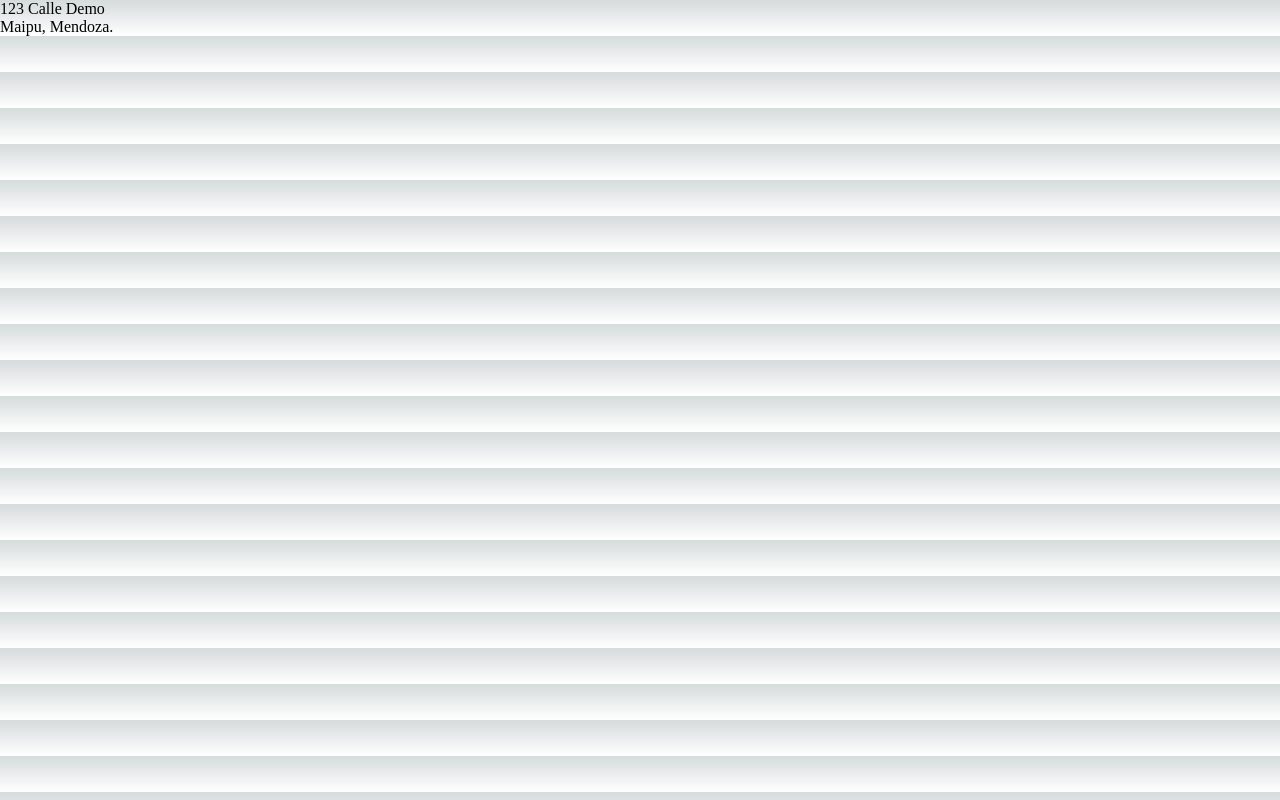
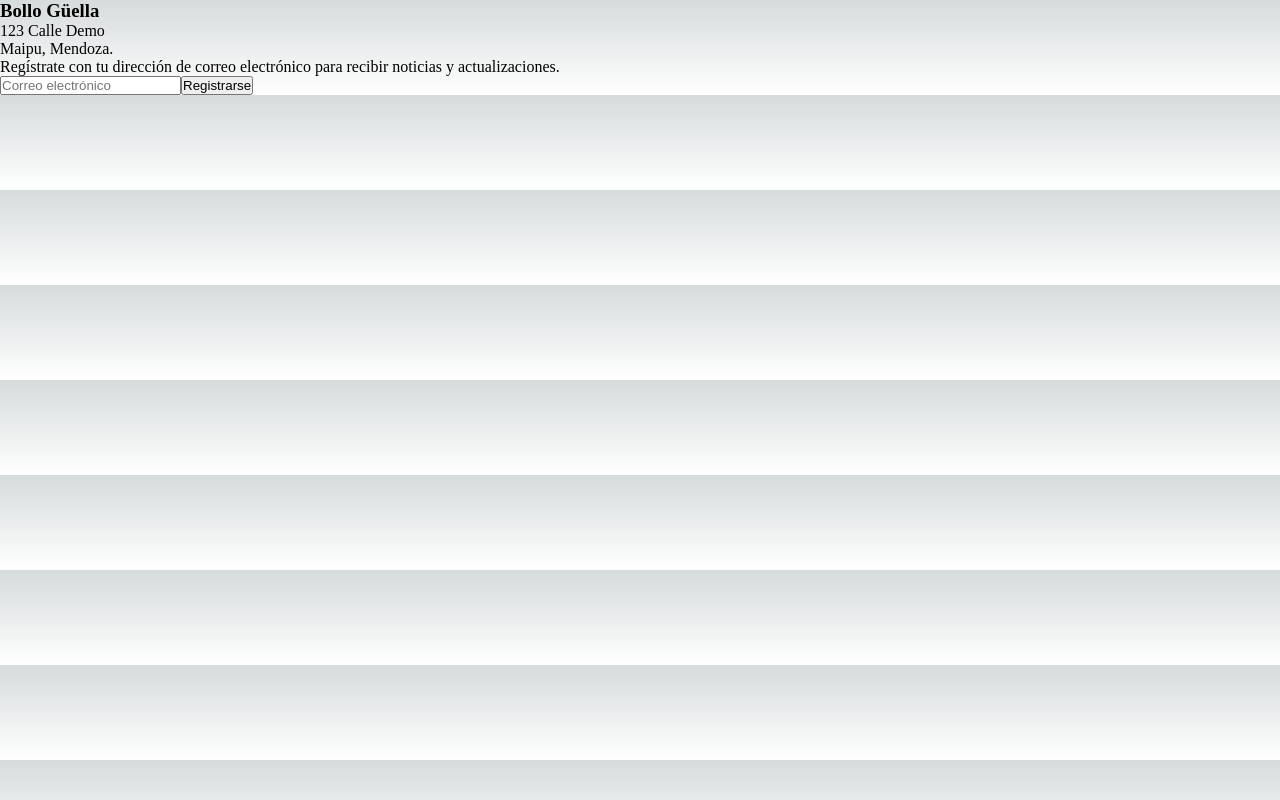
Before and after one commit to pm-moyanor/next-bollo-guella, a Next.js app: page /Contact in a window 1280 px wide. Built offline with nearby package versions, Linux system fonts and the light colour scheme.

Commit message:
add contact content

```diff
--- a/pages/Contact.js
+++ b/pages/Contact.js
@@ -3,8 +3,18 @@ import React from "react";
 const Contact = () => {
   return (
     <div>
-      <p>123 Calle Demo</p>
-      <p>Maipu, Mendoza.</p>
+       <h3> Bollo Güella</h3>
+      <div>
+        <p>123 Calle Demo</p>
+        <p>Maipu, Mendoza.</p>
+      </div>
+      <div>
+        <p>Regístrate con tu dirección de correo electrónico para recibir noticias y actualizaciones.</p>
+        <form>
+            <input type="text" placeholder="Correo electrónico"></input>
+            <button>Registrarse</button>
+        </form>
+      </div>
     </div>
   );
 };
```
